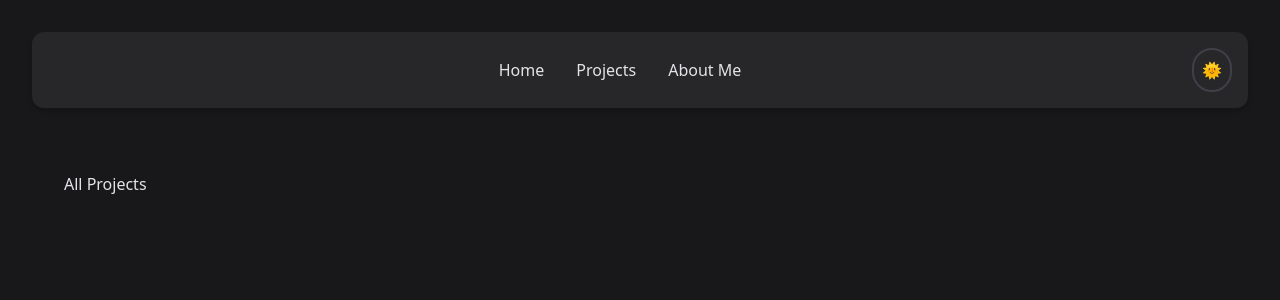
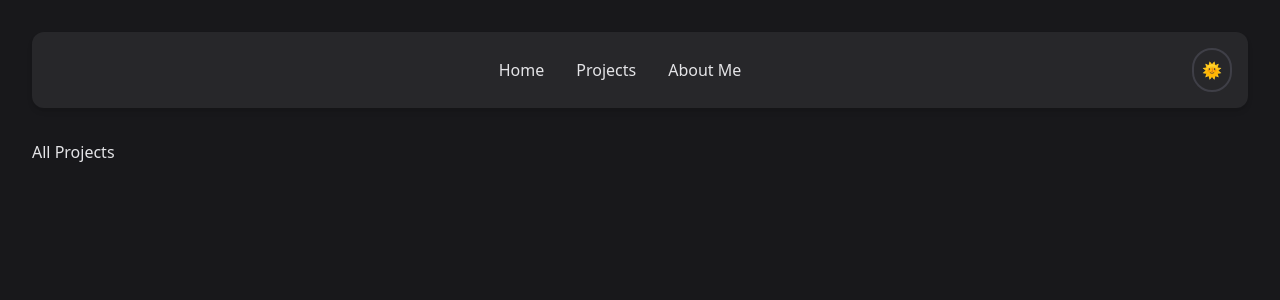
Before and after one commit to rizaldieldad/my-portfolio-website-v1, a React (Vite) app: page /projects in a window 1280 px wide. Shown: the top 300 px of the page. Built offline with nearby package versions, Linux system fonts and the light colour scheme.

Commit message:
fix layout and scroll behavior

```diff
--- a/src/App.css
+++ b/src/App.css
@@ -1,3 +1,9 @@
 @import "tailwindcss";
 
 @custom-variant dark (&:where(.dark, .dark *));
+
+html {
+  scroll-behavior: smooth;
+  overflow-y: scroll;
+  overflow-x: hidden;
+}
--- a/src/pages/Projects.jsx
+++ b/src/pages/Projects.jsx
@@ -1,11 +1,7 @@
 import Layout from '../components/Layout'
 
 function Projects () {
-  return (
-    <Layout>
-      <div className='max-w-7xl mx-auto p-4 sm:p-8'>All Projects</div>
-    </Layout>
-  )
+  return <Layout>All Projects</Layout>
 }
 
 export default Projects
```
